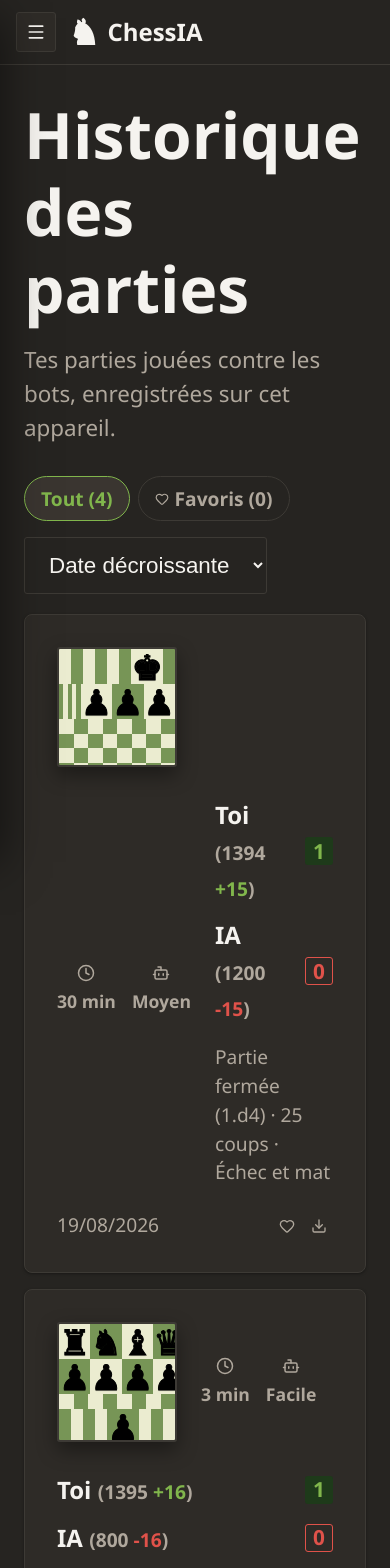
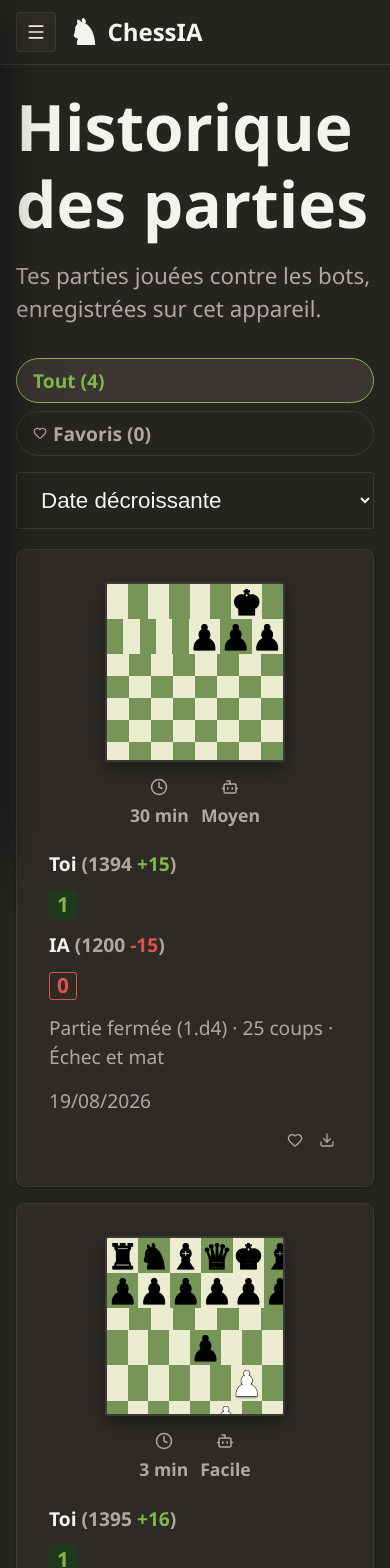
Before and after one commit to liljoker06/ChessIA, a React (Vite) app in the folder frontend/: page /historique in a window 390 px wide. Shown: the top 1568 px of the page. Built offline with nearby package versions, Linux system fonts and the light colour scheme; no server answers.

Commit message:
Puzzle - Historique | responsive

```diff
--- a/frontend/src/styles/history.css
+++ b/frontend/src/styles/history.css
@@ -280,14 +280,53 @@
 }
 
 @media (max-width: 700px) {
+  .history-page {
+    padding: 24px 16px 56px;
+  }
+
+  .history-toolbar {
+    align-items: stretch;
+  }
+
+  .history-toolbar-tabs {
+    width: 100%;
+    flex-wrap: wrap;
+  }
+
+  .history-toolbar-tab,
+  .history-sort-select {
+    width: 100%;
+  }
+
   .history-row {
     flex-wrap: wrap;
-    padding: 16px 20px;
+    gap: 16px;
+    padding: 16px 16px 18px;
+  }
+
+  .history-row-thumb {
+    width: 100%;
+    max-width: 180px;
+    margin: 0 auto;
   }
 
   .history-row-mode {
     flex-direction: row;
-    width: auto;
+    width: 100%;
+    justify-content: center;
+    gap: 12px;
+  }
+
+  .history-row-main {
+    width: 100%;
+  }
+
+  .history-row-player {
+    font-size: 1.3rem;
+  }
+
+  .history-row-meta {
+    margin-top: 8px;
   }
 
   .history-row-accuracy {
@@ -303,3 +342,26 @@
     padding-left: 0;
   }
 }
+
+@media (max-width: 520px) {
+  .history-row {
+    padding: 14px 14px 16px;
+  }
+
+  .history-row-player {
+    font-size: 1.2rem;
+    flex-direction: column;
+    align-items: flex-start;
+  }
+
+  .history-row-side {
+    flex-direction: column;
+    align-items: flex-start;
+    gap: 10px;
+  }
+
+  .history-row-actions {
+    width: 100%;
+    justify-content: flex-end;
+  }
+}
--- a/frontend/src/styles/puzzles.css
+++ b/frontend/src/styles/puzzles.css
@@ -76,3 +76,66 @@
   background: #1f8f4a;
   color: #fff;
 }
+
+@media (max-width: 900px) {
+  .puzzles-page {
+    padding: 24px 16px 56px;
+  }
+
+  .puzzles-layout {
+    width: 100%;
+  }
+
+  .puzzles-header {
+    flex-direction: column;
+    align-items: stretch;
+  }
+
+  .puzzles-header > div:last-child {
+    align-items: stretch !important;
+    width: 100%;
+  }
+
+  .puzzles-header > div:last-child > div {
+    width: 100%;
+    flex-direction: column;
+  }
+
+  .puzzles-mode-button {
+    width: 100%;
+    justify-content: center;
+  }
+
+  .board-column {
+    width: 100%;
+  }
+}
+
+@media (max-width: 640px) {
+  .puzzles-progress {
+    font-size: 1.05rem;
+  }
+
+  .puzzles-header h2 {
+    font-size: 2rem;
+  }
+
+  .puzzles-description,
+  .puzzles-description-source {
+    font-size: 1rem;
+  }
+
+  .puzzles-header > div:last-child {
+    gap: 12px;
+  }
+
+  .puzzles-header > div:last-child .badge {
+    width: 100%;
+    justify-content: center;
+  }
+
+  .status-bar {
+    min-width: 0;
+    width: 100%;
+  }
+}
```
